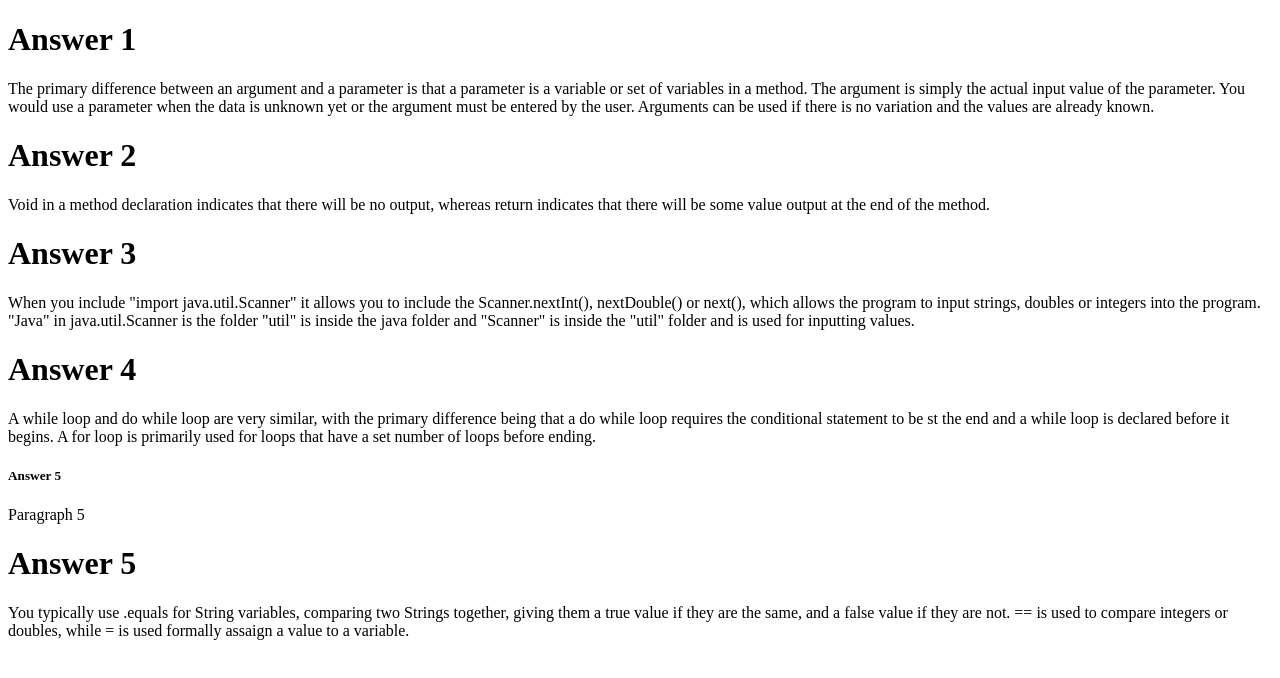
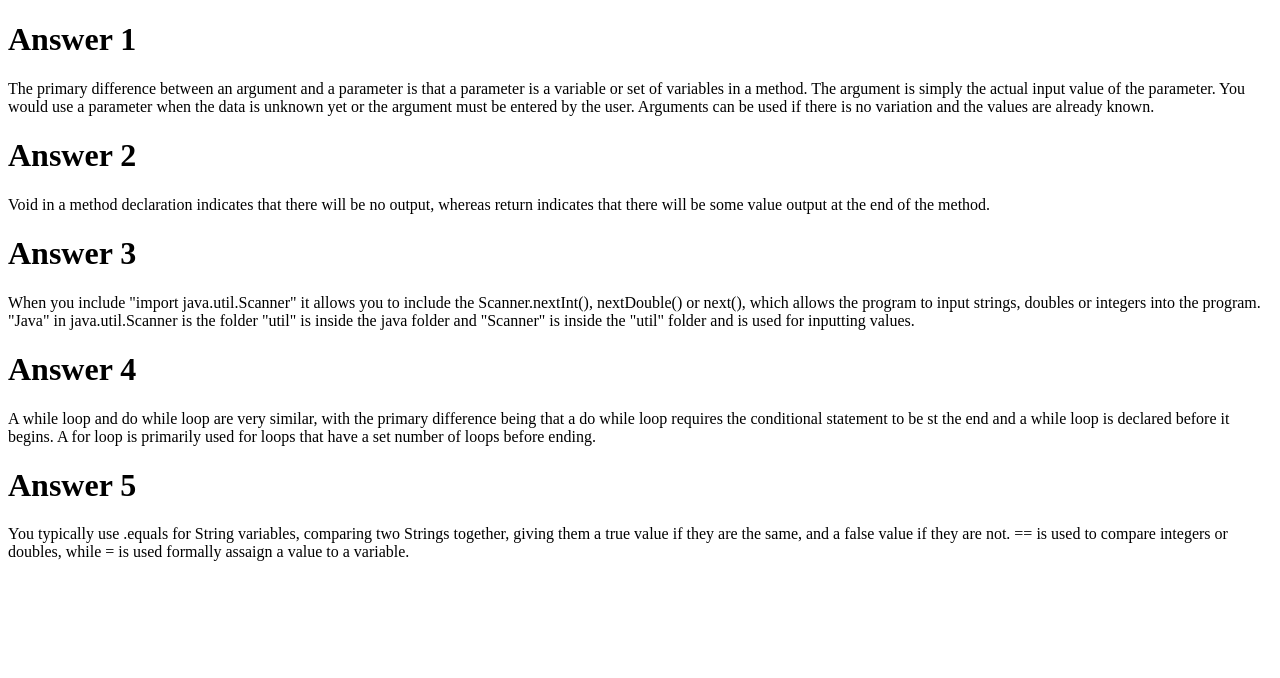
Before and after one commit to dchirdon/JavaHardWay, a plain HTML site: page index.html in a window 1280 px wide. Drawn offline with Linux system fonts and the light colour scheme.

Commit message:
Revisions

```diff
--- a/index.html
+++ b/index.html
@@ -1,7 +1,7 @@
 <!DOCTYPE html>
 <html>
   <head>
-    <title>My Blog</title>
+    <title>MY BLOG</title>
   </head>
   <body>
     <h1>Answer 1</h1>
@@ -32,10 +32,6 @@
     and a while loop is declared before it begins. A for loop is primarily used for
     loops that have a set number of loops before ending. </p>
     </body>
-  <body>
-    <h5>Answer 5</h5>
-    <P>Paragraph 5</p>
-    </body>
   </body>
   <body>
     <h1>Answer 5</h1>
```
